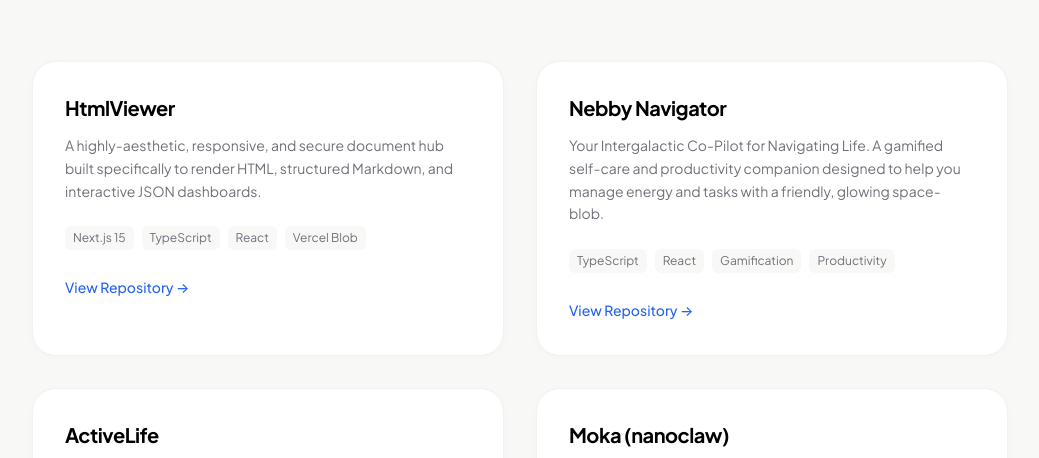
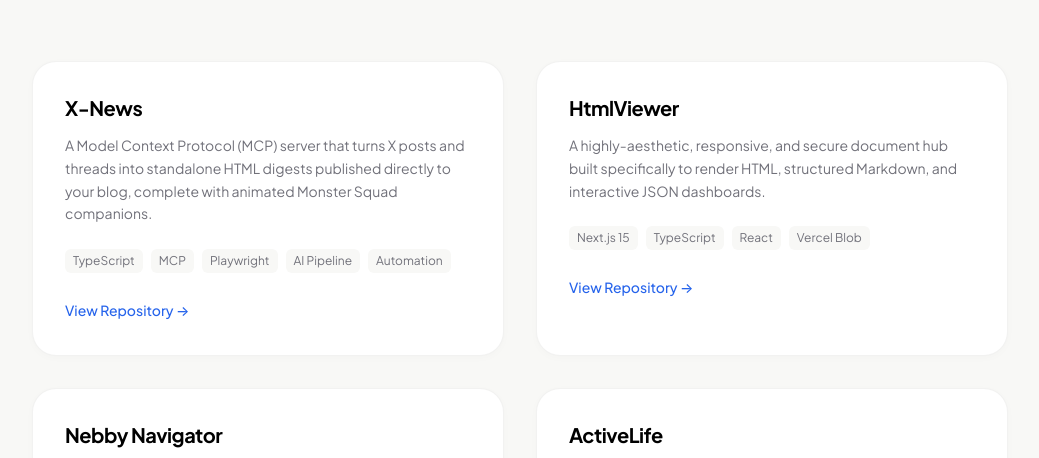
Before and after one commit to mmaryam2020/blog, an Astro site: page /projects in a window 1280 px wide. Shown: the part 267-725 px from the top of the page, without its empty margins (120-1159 px from the left). Built offline with nearby package versions, Linux system fonts and the light colour scheme; Astro itself is replaced by a stand-in of ours.

Commit message:
feat(projects): add X-News MCP server to projects showcase

```diff
--- a/src/pages/projects.astro
+++ b/src/pages/projects.astro
@@ -10,6 +10,12 @@ interface Project {
 }
 
 const projects: Project[] = [
+  {
+    title: "X-News",
+    description: "A Model Context Protocol (MCP) server that turns X posts and threads into standalone HTML digests published directly to your blog, complete with animated Monster Squad companions.",
+    link: "https://github.com/mmaryam2020/x-news",
+    tech: ["TypeScript", "MCP", "Playwright", "AI Pipeline", "Automation"],
+  },
   {
     title: "HtmlViewer",
     description: "A highly-aesthetic, responsive, and secure document hub built specifically to render HTML, structured Markdown, and interactive JSON dashboards.",
```
